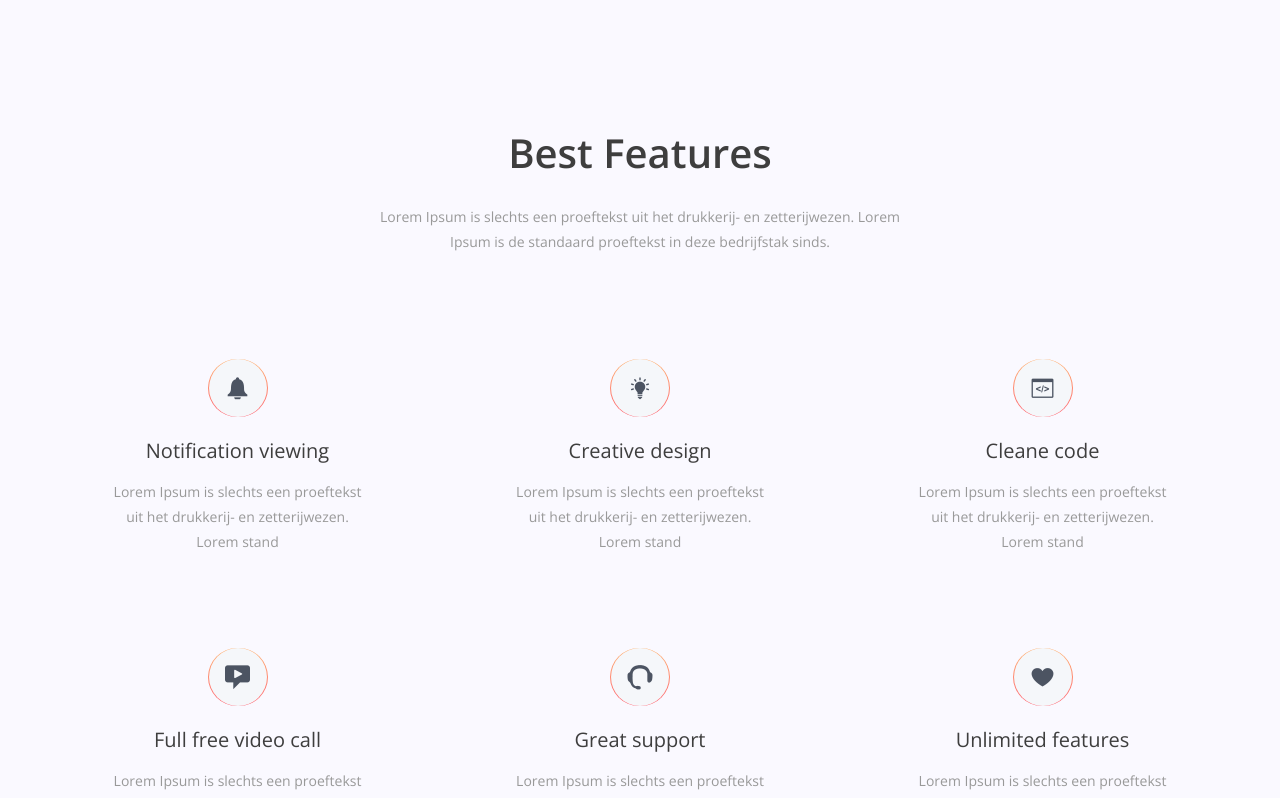
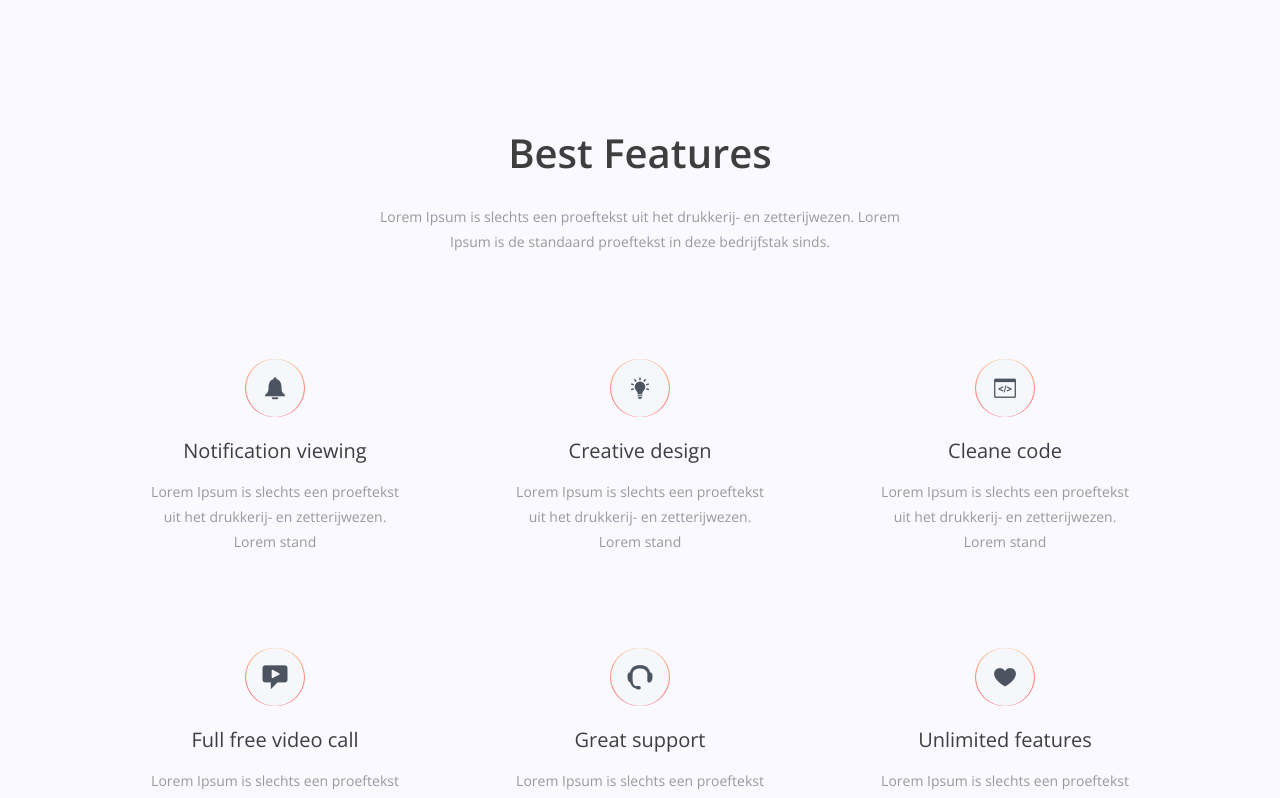
Before and after one commit to NovichenkoYura/responsive-landing, a React (Create React App) app: page / in a window 1280 px wide. Shown: the part 1160-1958 px from the top of the page. Built offline with nearby package versions, Linux system fonts and the light colour scheme.

Commit message:
team sizes

```diff
--- a/src/components/Features/Features.jsx
+++ b/src/components/Features/Features.jsx
@@ -2,13 +2,14 @@ import './features.scss'
 export const Features = () => {
     return(
         <div className="features-c flexColumnJustifyBetween" id="features">
-            <div className="max1170 flexColumnJustifyBetween">
-                <div className="feature-heading flexColumnJustifyBetween">
+            <div className="max1170 center">
+                <div className="features-wrap flexColumnJustifyBetween">
+                <div className="feature-heading centerColumn">
                     <h2>Best Features</h2>
                     <p>Lorem Ipsum is slechts een proeftekst uit het drukkerij- en zetterijwezen. Lorem Ipsum is
                     de standaard proeftekst in deze bedrijfstak sinds.</p>
                 </div>
-                <div className="features-c-elems between">
+                <div className="features-c-elems center">
                     <div className="feature-elem flexColumnJustifyBetween">
                         <div className="feature-elem-icon center">
                             <span className='center'><i className="features-icon icofont-alarm"></i></span>
@@ -53,6 +54,7 @@ export const Features = () => {
 
                     </div>
                 </div>
+                </div>
             </div>
 
         </div>
--- a/src/components/Header/header.scss
+++ b/src/components/Header/header.scss
@@ -7,7 +7,7 @@
   padding-top: 30px;
   width: 100%;
   transition: all 0.3s;
-  z-index: 5;
+  z-index: 100;
   &.move {
     background: rgba(0, 0, 0, 0)
       linear-gradient(to right, #ff5f6d 0%, #ffb270 100%) repeat scroll 0 0;
--- a/src/components/Hero/hero.scss
+++ b/src/components/Hero/hero.scss
@@ -38,7 +38,6 @@
     color: #fff;
     font-size: 18px;
     margin: 0 0 35px;
-    // padding: 0 196px 0 0;
     max-width: 350px;
     font-weight: $pDeskTextWeight;
   }
@@ -74,7 +73,6 @@
       justify-content: center;
     }
     .hero-global-content {
-    //  width: 100%;
      justify-content: center;
    }
    .hero-slider {
--- a/src/components/PricingPlan/pricingPlan.scss
+++ b/src/components/PricingPlan/pricingPlan.scss
@@ -23,9 +23,6 @@
     .pricingPlan-c-elem {
       width: 100%;
       gap: 30px;
-      // justify-content: flex-start;
-
-      // justify-content: space-between;
       flex-wrap: wrap;
       .pricingPlan-elem {
         padding-top: 65px;
@@ -35,10 +32,8 @@
         min-width: 296px;
         height: 379px;
         border-radius: 10px;
-        // margin-bottom: 30px;
         cursor: pointer;
         transition: $transitionGeneral;
-        // gap: 10px;
         h4 {
           font-size: 20px;
           font-weight: $pDeskTextWeight;
@@ -83,10 +78,7 @@
     .pricingPlan-wrap {
       .pricingPlan-c-elem {
         justify-content: flex-start;
-        // width: auto;
-        // flex-direction: row;
-        // justify-content: space-between;
-        .pricingPlan-elem {
+         .pricingPlan-elem {
           width: calc(50% - 15px);
         }
       }
@@ -103,7 +95,6 @@
         align-items: center;
         .pricingPlan-elem {
           width: 100%;
-          // max-width: 426px;
         }
       }
     }
--- a/src/components/Service/Service.jsx
+++ b/src/components/Service/Service.jsx
@@ -7,7 +7,7 @@ import './service.scss'
 export const Service = ()=>{
     return(
         <div className="service center">
-            <div className="max1170 ">
+            <div className="max1170 center">
                 <div className="service-wrap flexColumnJustifyBetween">
                 <div className="service-c-elem center">
                     <div className="service-elem flexJustifyAround">
--- a/src/components/Team/team.scss
+++ b/src/components/Team/team.scss
@@ -14,7 +14,7 @@
       .team-elem {
         position: relative;
         border-radius: 10px;
-        width: 25%;
+        width: 23%;
         overflow: hidden;
         transition: $transitionGeneral;
         .team-img {
```
